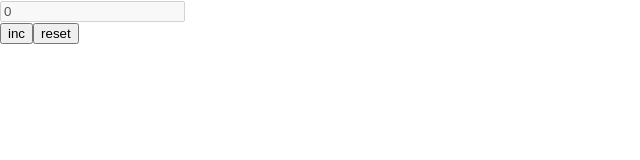
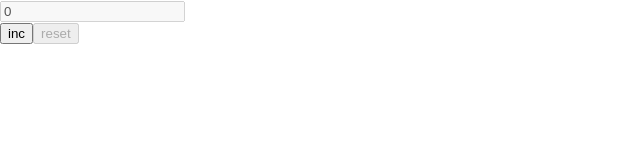
Before and after one commit to oxst45/counter, a React (Create React App) app: page / in a window 1280 px wide. Shown: the top 160 px of the page, without its empty margins (0-640 px from the left). Built offline with nearby package versions, Linux system fonts and the light colour scheme.

Commit message:
The reducer has been added. The reducer is covered by tests.

```diff
--- a/src/App.tsx
+++ b/src/App.tsx
@@ -1,17 +1,22 @@
-import React, {useState} from 'react';
+import React, {useReducer, useState} from 'react';
 
 import './App.css';
+import {counterReducer, incrementValueAC, resetValueAC} from "./store/counter-reducer";
 
 function App() {
 
-    let [currentValue, setCurrentValue] = useState(0);
+    let [currentValue, dispatchCurrentValue] = useReducer(counterReducer, 0)
+
     const onIncClick = () => {
-        // currentValue += 1;
-        setCurrentValue(currentValue += 1)
+        dispatchCurrentValue(incrementValueAC())
     }
     const onIncResetClick = () => {
-        setCurrentValue(0)
+        dispatchCurrentValue(resetValueAC())
     }
+    const isResetDisabled = () => {
+        return currentValue === 0;
+    }
+
     return (
         <div>
             {/*<div className="settings">*/}
@@ -39,7 +44,7 @@ function App() {
                     <button className="inc__inc-but" onClick={onIncClick}>
                         inc
                     </button>
-                    <button className="inc__reset-but" onClick={onIncResetClick}>
+                    <button className="inc__reset-but" onClick={onIncResetClick} disabled={isResetDisabled()}>
                         reset
                     </button>
                 </div>
--- /dev/null
+++ b/src/store/counter-reducer.ts
@@ -0,0 +1,32 @@
+export const INC_CURRENT_VALUE = 'INC-CURRENT-VALUE'
+export const RESET_VALUE = 'RESET-VALUE'
+
+export type ActionType = incrementValueAT | resetValueAT
+
+export type incrementValueAT = {
+    type: typeof INC_CURRENT_VALUE
+}
+export type resetValueAT = {
+    type: typeof RESET_VALUE
+}
+export const counterReducer = (currentValue: number, action: ActionType) => {
+
+    switch (action.type) {
+        case INC_CURRENT_VALUE:
+            return currentValue += 1;
+        case RESET_VALUE:
+            return currentValue = 0;
+    }
+}
+
+export const incrementValueAC = (): incrementValueAT => {
+    return {
+        type: INC_CURRENT_VALUE,
+    }
+}
+
+export const resetValueAC = (): resetValueAT => {
+    return {
+        type: RESET_VALUE,
+    }
+}
```
Also changed, not shown: 1 other file (tests, documents, lock files or other folders).
